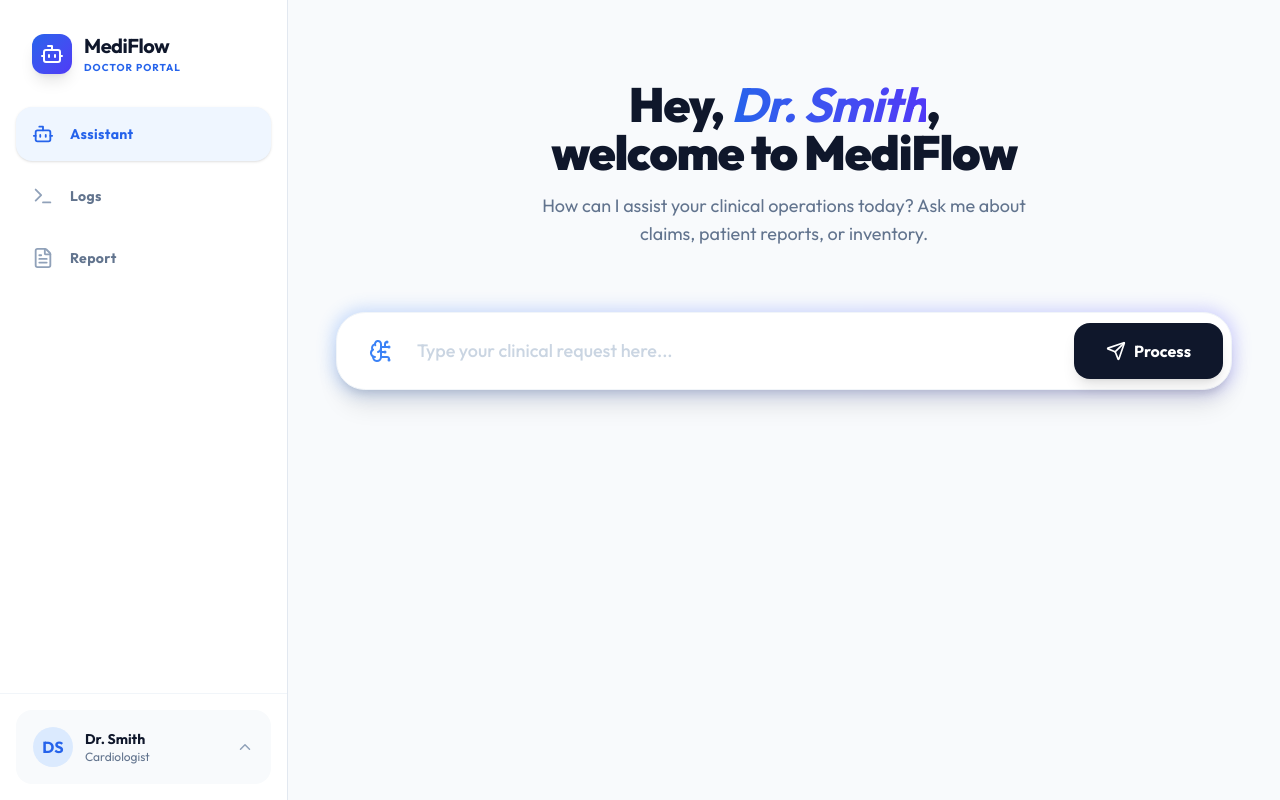
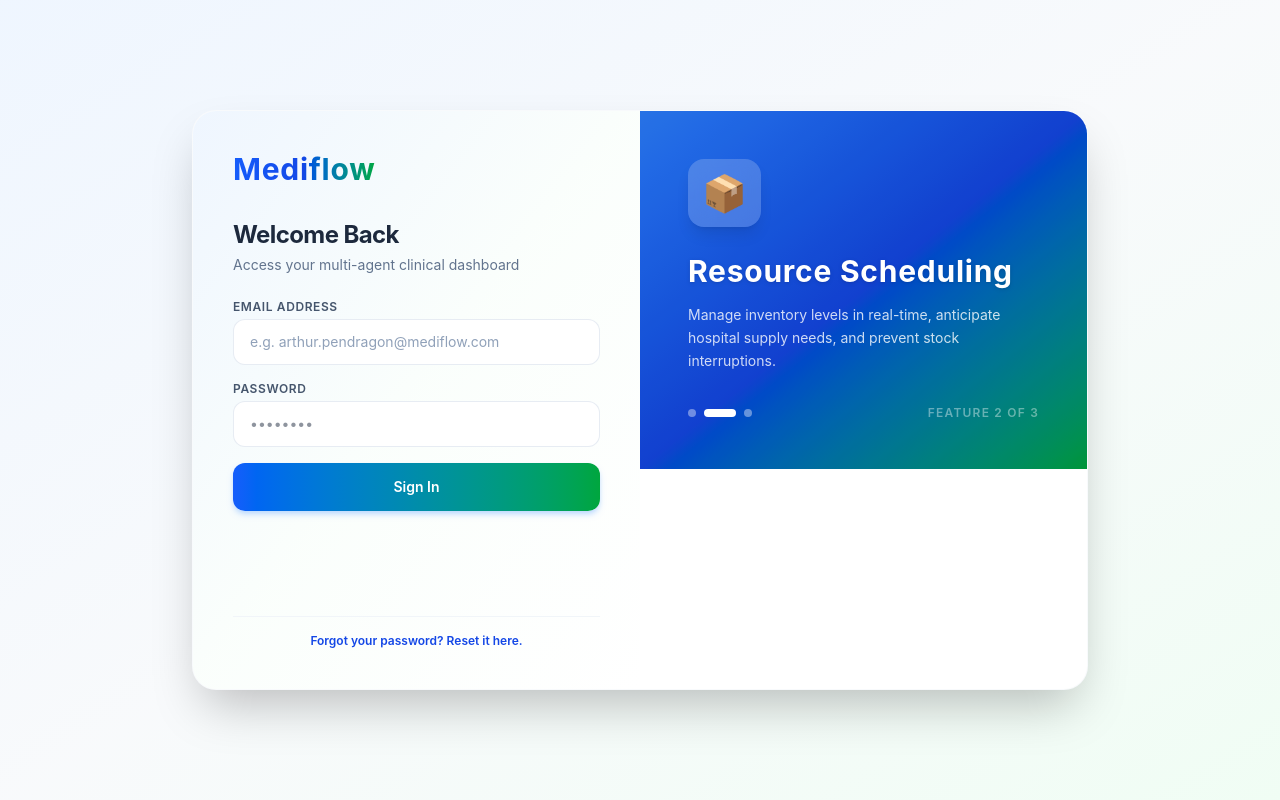
Before and after one commit to Sanasaifi786/MediFlow, a React (Vite) app in the folder frontend/: page / in a window 1280 px wide. Built offline with nearby package versions, Linux system fonts and the light colour scheme.

Commit message:
feat: created login form and connected it to the backend

```diff
--- a/frontend/src/App.jsx
+++ b/frontend/src/App.jsx
@@ -1,14 +1,35 @@
-import React from 'react';
-import { Routes, Route } from 'react-router-dom';
+import React, { useState, useEffect } from 'react';
+import { Routes, Route, Navigate } from 'react-router-dom';
 import Layout from './components/Layout';
 import Assistant from './pages/Assistant';
 import Logs from './pages/Logs';
 import Report from './pages/Report';
+import Login from './pages/Login';
+
+// A simple protected route wrapper
+const ProtectedRoute = ({ children }) => {
+  const token = localStorage.getItem("token");
+  if (!token) {
+    return <Navigate to="/" replace />;
+  }
+  return children;
+};
 
 function App() {
   return (
     <Routes>
-      <Route path="/" element={<Layout />}>
+      {/* Home path hits the login form. If already logged in, skip to /app */}
+      <Route
+        path="/"
+        element={localStorage.getItem("token") ? <Navigate to="/app" replace /> : <Login />}
+      />
+
+      {/* Protected routes are nested under /app */}
+      <Route path="/app" element={
+        <ProtectedRoute>
+          <Layout />
+        </ProtectedRoute>
+      }>
         <Route index element={<Assistant />} />
         <Route path="logs" element={<Logs />} />
         <Route path="reports" element={<Report />} />
--- a/frontend/src/components/Sidebar.jsx
+++ b/frontend/src/components/Sidebar.jsx
@@ -1,14 +1,33 @@
-import React, { useState } from 'react';
-import { NavLink } from 'react-router-dom';
+import React, { useState, useEffect } from 'react';
+import { NavLink, useNavigate } from 'react-router-dom';
 import { Bot, Terminal, FileText, User, LogOut, ChevronUp } from 'lucide-react';
 
 const Sidebar = () => {
   const [isProfileOpen, setIsProfileOpen] = useState(false);
+  const [user, setUser] = useState(null);
+  const navigate = useNavigate();
+
+  useEffect(() => {
+    try {
+      const u = localStorage.getItem("user");
+      if (u) {
+        setUser(JSON.parse(u));
+      }
+    } catch (e) {
+      console.error(e);
+    }
+  }, []);
+
+  const handleLogout = () => {
+    localStorage.removeItem("token");
+    localStorage.removeItem("user");
+    navigate("/");
+  };
 
   const menuItems = [
-    { name: 'Assistant', path: '/', icon: Bot },
-    { name: 'Logs', path: '/logs', icon: Terminal },
-    { name: 'Report', path: '/reports', icon: FileText },
+    { name: 'Assistant', path: '/app', icon: Bot },
+    { name: 'Logs', path: '/app/logs', icon: Terminal },
+    { name: 'Report', path: '/app/reports', icon: FileText },
   ];
 
   return (
@@ -58,7 +77,10 @@ const Sidebar = () => {
               My Profile
             </button>
             <div className="h-px bg-slate-100 my-1 mx-2"></div>
-            <button className="w-full flex items-center gap-3 px-4 py-3 text-rose-500 hover:bg-rose-50 rounded-xl text-sm font-bold transition-colors">
+            <button
+              onClick={handleLogout}
+              className="w-full flex items-center gap-3 px-4 py-3 text-rose-500 hover:bg-rose-50 rounded-xl text-sm font-bold transition-colors"
+            >
               <LogOut size={18} />
               Logout
             </button>
@@ -74,11 +96,11 @@ const Sidebar = () => {
           <div className={`w-10 h-10 rounded-full flex items-center justify-center font-bold transition-colors ${
             isProfileOpen ? 'bg-slate-800 text-white' : 'bg-brand-100 text-brand-600'
           }`}>
-            DS
+            {user?.name?.charAt(0)?.toUpperCase() || 'U'}
           </div>
           <div className="flex-1 min-w-0">
-            <p className={`text-sm font-bold truncate transition-colors ${isProfileOpen ? 'text-white' : 'text-slate-900'}`}>Dr. Smith</p>
-            <p className={`text-xs truncate transition-colors ${isProfileOpen ? 'text-slate-400' : 'text-slate-500'}`}>Cardiologist</p>
+            <p className={`text-sm font-bold truncate transition-colors ${isProfileOpen ? 'text-white' : 'text-slate-900'}`}>{user?.name || 'User'}</p>
+            <p className={`text-xs truncate capitalize transition-colors ${isProfileOpen ? 'text-slate-400' : 'text-slate-500'}`}>{user?.role || 'Guest'}</p>
           </div>
           <ChevronUp size={18} className={`transition-transform duration-300 ${isProfileOpen ? 'text-white rotate-180' : 'text-slate-400'}`} />
         </div>
--- /dev/null
+++ b/frontend/src/components/Slideshow.jsx
@@ -0,0 +1,71 @@
+import { useState, useEffect } from "react";
+
+const slides = [
+  {
+    title: "AI Patient Care",
+    desc: "Empower your clinical staff with multi-agent intelligence that assists in diagnostics and fast decision making.",
+    bg: "from-green-600 via-green-500 to-blue-500",
+    icon: "🩺"
+  },
+  {
+    title: "Resource Scheduling",
+    desc: "Manage inventory levels in real-time, anticipate hospital supply needs, and prevent stock interruptions.",
+    bg: "from-blue-500 via-blue-700 to-green-600",
+    icon: "📦"
+  },
+  {
+    title: "Seamless Insurance",
+    desc: "Review past insurance claims, log medical events, and process patient medical billing efficiently.",
+    bg: "from-green-500 via-blue-500 to-blue-700",
+    icon: "💳"
+  }
+];
+
+export default function Slideshow() {
+  const [slide, setSlide] = useState(0);
+
+  useEffect(() => {
+    const interval = setInterval(() => {
+      setSlide((s) => (s + 1) % slides.length);
+    }, 3000);
+    return () => clearInterval(interval);
+  }, []);
+
+  return (
+    <div
+      className={`w-full md:w-1/2 p-12 text-white bg-gradient-to-br ${slides[slide].bg} transition-all duration-700 ease-in-out flex flex-col justify-between relative overflow-hidden select-none h-full min-h-full flex-1 self-stretch`}
+    >
+      <div className="absolute inset-0 bg-black/10"></div>
+      <div className="relative z-10 flex flex-col justify-between flex-1">
+        <div>
+          <span className="text-4xl bg-white/20 backdrop-blur-md p-3.5 rounded-2xl inline-block shadow-lg mb-6">
+            {slides[slide].icon}
+          </span>
+          <h3 className="text-3xl font-bold font-outfit mb-3 tracking-wide leading-snug drop-shadow">
+            {slides[slide].title}
+          </h3>
+          <p className="text-white/80 font-normal leading-relaxed text-sm">
+            {slides[slide].desc}
+          </p>
+        </div>
+
+        <div className="flex justify-between items-center mt-8">
+          <div className="flex gap-2">
+            {slides.map((_, i) => (
+              <button
+                key={i}
+                onClick={() => setSlide(i)}
+                className={`h-2 rounded-full transition-all duration-300 ${
+                  slide === i ? "w-8 bg-white" : "w-2 bg-white/40 hover:bg-white/60"
+                }`}
+              />
+            ))}
+          </div>
+          <span className="text-white/40 text-xs font-semibold uppercase tracking-widest">
+            Feature {slide + 1} of {slides.length}
+          </span>
+        </div>
+      </div>
+    </div>
+  );
+}
--- /dev/null
+++ b/frontend/src/pages/Login.jsx
@@ -0,0 +1,119 @@
+import React, { useState } from "react";
+import { useNavigate } from "react-router-dom";
+import Slideshow from "../components/Slideshow";
+
+const BASE_URL = "http://localhost:5000";
+
+export default function Login() {
+  const [email, setEmail] = useState("");
+  const [password, setPassword] = useState("");
+  const [error, setError] = useState("");
+  const [isLoggingIn, setIsLoggingIn] = useState(false);
+  const navigate = useNavigate();
+
+  const handleLogin = async (e) => {
+    e.preventDefault();
+    setError("");
+    setIsLoggingIn(true);
+    try {
+      const res = await fetch(`${BASE_URL}/auth/login`, {
+        method: "POST",
+        headers: { "Content-Type": "application/json" },
+        body: JSON.stringify({ email, password })
+      });
+      const data = await res.json();
+      if (res.ok) {
+        localStorage.setItem("token", data.token);
+        localStorage.setItem("user", JSON.stringify(data.user));
+        navigate("/app");
+      } else {
+        setError(data.message || "Invalid credentials");
+      }
+    } catch (err) {
+      setError("Server error. Please try again later.");
+    } finally {
+      setIsLoggingIn(false);
+    }
+  };
+
+  return (
+    <div className="w-full min-h-screen bg-slate-50 flex flex-col font-sans select-none antialiased">
+      <div className="flex-1 flex items-center justify-center min-h-screen bg-gradient-to-br from-blue-50 via-slate-50 to-green-50 px-4 py-8 select-none">
+        {/* Parent Container defining exact height and styling */}
+        <div className="w-full max-w-4xl bg-white rounded-3xl overflow-hidden shadow-2xl flex flex-col md:flex-row items-stretch min-h-[580px] border border-slate-100/50">
+          {/* Left Section (Login Form Container) */}
+          <div className="w-full md:w-1/2 p-10 flex flex-col justify-between bg-gradient-to-br from-blue-50 via-green-50/30 to-transparent self-stretch">
+            <div>
+              <div className="flex items-center gap-3 mb-8">
+                <span className="text-3xl font-bold bg-gradient-to-r from-blue-600 via-blue-700 to-green-600 bg-clip-text text-transparent tracking-wide font-outfit">
+                  Mediflow
+                </span>
+              </div>
+              <h2 className="text-2xl font-bold text-slate-800 tracking-tight font-outfit">
+                Welcome Back
+              </h2>
+              <p className="text-slate-500 text-sm mt-1 mb-6">
+                Access your multi-agent clinical dashboard
+              </p>
+
+              <form onSubmit={handleLogin} className="space-y-4">
+                {error && (
+                  <div className="p-3 bg-rose-50 text-rose-600 text-xs border border-rose-100 rounded-xl font-medium">
+                    {error}
+                  </div>
+                )}
+                <div>
+                  <label className="block text-xs font-semibold text-slate-600 mb-1 tracking-wider uppercase">
+                    Email Address
+                  </label>
+                  <input
+                    type="email"
+                    value={email}
+                    onChange={(e) => setEmail(e.target.value)}
+                    placeholder="e.g. arthur.pendragon@mediflow.com"
+                    className="w-full px-4 py-3 border border-slate-200/80 rounded-xl focus:outline-none focus:border-blue-500 focus:ring-4 focus:ring-blue-100 transition text-sm text-slate-800 placeholder:text-slate-400 bg-white"
+                    required
+                  />
+                </div>
+                <div>
+                  <div className="flex justify-between items-center mb-1">
+                    <label className="block text-xs font-semibold text-slate-600 tracking-wider uppercase">
+                      Password
+                    </label>
+                  </div>
+                  <input
+                    type="password"
+                    value={password}
+                    onChange={(e) => setPassword(e.target.value)}
+                    placeholder="••••••••"
+                    className="w-full px-4 py-3 border border-slate-200/80 rounded-xl focus:outline-none focus:border-blue-500 focus:ring-4 focus:ring-blue-100 transition text-sm text-slate-800 bg-white"
+                    required
+                  />
+                </div>
+                <button
+                  type="submit"
+                  disabled={isLoggingIn}
+                  className="w-full py-3.5 bg-gradient-to-r from-blue-600 to-green-600 text-white rounded-xl font-semibold text-sm hover:opacity-95 active:scale-[0.99] transition transform duration-150 shadow-md shadow-blue-200"
+                >
+                  {isLoggingIn ? "Signing In..." : "Sign In"}
+                </button>
+              </form>
+            </div>
+
+            <div className="mt-8 pt-4 border-t border-slate-100 text-center flex flex-col gap-2">
+              <a
+                href="#"
+                className="text-xs text-blue-700 font-semibold hover:underline"
+              >
+                Forgot your password? Reset it here.
+              </a>
+            </div>
+          </div>
+
+          {/* Right Section (Slideshow inherits its parent's height exactly) */}
+          <Slideshow />
+        </div>
+      </div>
+    </div>
+  );
+}
--- /dev/null
+++ b/frontend/tailwind.config.js
@@ -0,0 +1,24 @@
+/** @type {import('tailwindcss').Config} */
+export default {
+  content: [
+    "./index.html",
+    "./src/**/*.{js,ts,jsx,tsx}",
+  ],
+  theme: {
+    extend: {
+      colors: {
+        azure: {
+          DEFAULT: '#007FFF',
+          light: '#E6F2FF',
+          dark: '#0059B2',
+        },
+        turquoise: {
+          DEFAULT: '#30D5C8',
+          light: '#EAF9F8',
+          dark: '#25A399',
+        }
+      }
+    }
+  },
+  plugins: [],
+}
```
